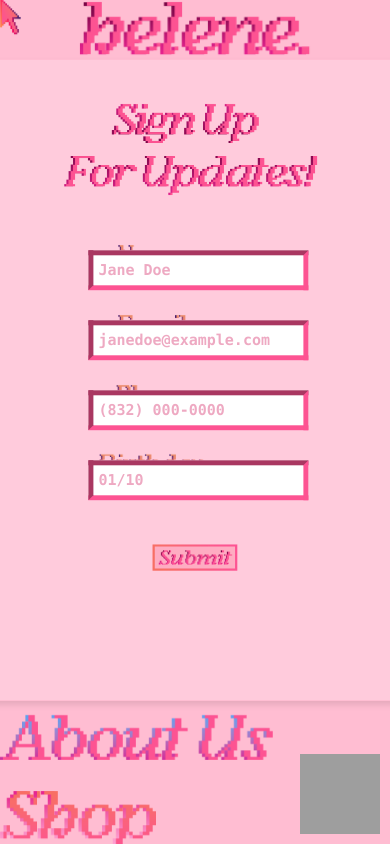
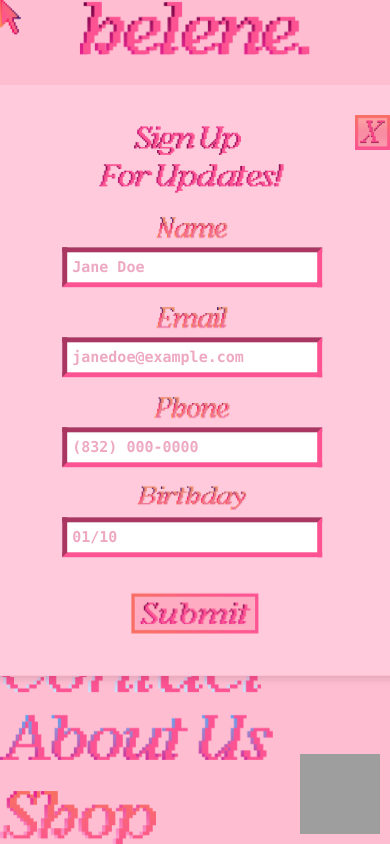
Before and after one commit to hellenekpo/hellensclothingfactory, a React (Create React App) app in the folder client/my-app/: page / in a window 390 px wide. Built offline with nearby package versions, Linux system fonts and the light colour scheme; grey boxes are pictures that could not be loaded; what aws-amplify would draw is missing.

Commit message:
Fixed popup for mobile

```diff
--- a/client/my-app/src/components/TimedPopup/TimedPopup.js
+++ b/client/my-app/src/components/TimedPopup/TimedPopup.js
@@ -2,9 +2,13 @@ import React, { useState, useEffect, useRef } from 'react';
 import TimedPopupForm from "../TimedPopupForm/TimedPopupForm";
 import styled, { keyframes } from 'styled-components';
 import signupForUpdates from "../../images/signupfor.png";
+import closeup from "../../images/closeup.png";
+import closedown from "../../images/closedown.png";
+import {changeOnHover, changeOnMouseOut} from "../../utils/utils";
+import {mobile, tablet} from "../../utils/responsive";
 
 const TIME_TO_SHOW_POPUP_IN_MS = 3000; // 3 seconds
-const TIME_TO_HIDE_POPUP_IN_MS = 20000; // 20 seconds
+const TIME_TO_HIDE_POPUP_IN_MS = 20000000; // 20 seconds
 
 const TimedPopup = () => {
   const [showPopup, setShowPopup] = useState(false);
@@ -48,6 +52,19 @@ const TimedPopup = () => {
           onKeyDown={handleActivity}
           onClick={handleActivity}
         >
+          <Close src={closeup}
+                 id="closebutton"
+                 onClick={() => {
+                   setShowPopup(false);
+                 }}
+                 alt="close"
+                 onMouseOver={() => {
+                   changeOnHover("closebutton");
+                 }}
+                 onMouseOut={() => {
+                   changeOnMouseOut("closebutton");
+                 }}
+          />
           <SignUp src={signupForUpdates} alt="submit logo" />
           <TimedPopupForm />
         </PopupContainer>
@@ -75,6 +92,7 @@ const fadeOutAnimation = keyframes`
 `;
 
 const PopupContainer = styled.div`
+  ${mobile({ width: "400px", height: "550px" })}
   position: fixed;
   top: 45%;
   left: 50%;
@@ -95,4 +113,13 @@ const SignUp = styled.img`
     margin-top: 15px;
 `;
 
+const Close = styled.img`
+  width: 8%;
+  margin-top: 10px;
+  left: 510px;
+  position: fixed;
+  ${mobile({ left: "380px" })}
+`;
+
+
 export default TimedPopup;
--- a/client/my-app/src/components/TimedPopupForm/TimedPopupForm.js
+++ b/client/my-app/src/components/TimedPopupForm/TimedPopupForm.js
@@ -51,14 +51,14 @@ const CustomForm = ({ status, message, onValidated }) => {
 
   return (
     <StyledContainer>
-      {status === "sending" && <StatusMessage>Sending your info...</StatusMessage>}
-      {status === "error" && <StatusMessage dangerouslySetInnerHTML={{ __html: message }} />}
-      {status === "success" && (
-        <>
-          <StatusMessage dangerouslySetInnerHTML={{ __html: message }} />
-          {navigate('/thanks')}
-        </>
-      )}
+      {/*{status === "sending" && <StatusMessage>Sending your info...</StatusMessage>}*/}
+      {/*{status === "error" && <StatusMessage dangerouslySetInnerHTML={{ __html: message }} />}*/}
+      {/*{status === "success" && (*/}
+      {/*  <>*/}
+      {/*    <StatusMessage dangerouslySetInnerHTML={{ __html: message }} />*/}
+      {/*    {navigate('/thanks')}*/}
+      {/*  </>*/}
+      {/*)}*/}
       <FormLabel src={name}></FormLabel>
       <Input ref={nameRef} type="text" placeholder="Jane Doe" />
       <FormLabel src={email}></FormLabel>
@@ -134,7 +134,7 @@ const Label = styled.p`
 const Input = styled.input`
     ${desktop({display: "block", marginBottom: "20px"})}
     ${tablet({display: "block", width: "20%"})}
-    ${mobile({display: "block"})}
+    ${mobile({display: "block", marginBottom: "20px", width: "120%", marginLeft: "-25px"})}
     transform: translate(-3%, 0%);
     border-width: 5px;
     border-color: #fd5392;
@@ -154,13 +154,12 @@ const Input = styled.input`
 const SubmitLogo = styled.img`
     width: 40%;
     transform: translate(-50%, 250%);
-    display: inline-block;
     position: absolute;
     top: 50%;
     left: 50%;
     ${desktop({ display: "block" })}
     ${tablet({ display: "block", width: "20%" })}
-    ${mobile({ display: "block"})}
+    ${mobile({ position: "fixed", top: "280px", width: "60%"})}
 `;
 
 let hover = false;
--- a/client/my-app/src/utils/utils.js
+++ b/client/my-app/src/utils/utils.js
@@ -14,6 +14,8 @@ import playdark from "../images/playdark.png";
 import pausedark from "../images/pausedark.png";
 import placeholder1 from "../images/placeholder1.png";
 import placeholder2 from "../images/placeholder2.png";
+import closedown from "../images/closedown.png";
+import closeup from "../images/closeup.png";
 
 export const PageContainer = styled.div`
     display: flex;
@@ -58,6 +60,9 @@ export const changeOnHover = (image, isPlaying = null) => {
         else if (!isPlaying) {
             document.getElementById(image).src = playdark;
         }
+    }
+    if (image === "closebutton") {
+        document.getElementById(image).src = closedown;
     }
 }
 // if not playing
@@ -115,6 +120,9 @@ export const changeOnMouseOut = (image, isPlaying = null) => {
             document.getElementById(image).src = play;
         }
     }
+    if (image === "closebutton") {
+        document.getElementById(image).src = closeup;
+    }
 }
 
 export const Drop = styled.img`
@@ -128,13 +136,12 @@ export const Drop = styled.img`
 `;
 
 export const DropDesktop = styled.img`
-  max-width: 30%;
-  max-height: 1000%;
+  max-width: 60%;
   position: fixed;
-  ${desktop({ maxWidth: '40%' })}
+  ${desktop({ maxWidth: '80%', top: '10%' })}
   ${mobile({ maxWidth: '0%' })}
   ${tablet({ maxWidth: '0%' })}
-  top: 15%;
+  top: 0%;
 `;
 export const changeToPlaceHolder1 = (placeHolder) => {
     document.getElementById(placeHolder).src = placeholder1;
@@ -166,7 +173,7 @@ export const NowPlaying = styled.img`
 `;
 
 export const FormLabel = styled.img`
-    ${mobile({left: 0, top: 20})}
+    ${mobile({left: 42, top: -5})}
     ${tablet({})}
     ${desktop({left: 115, bottom: 7})}
     height: 30px;
```
Also changed, not shown: client/my-app/src/images/closedown.png (added), client/my-app/src/images/closeup.png (added).
